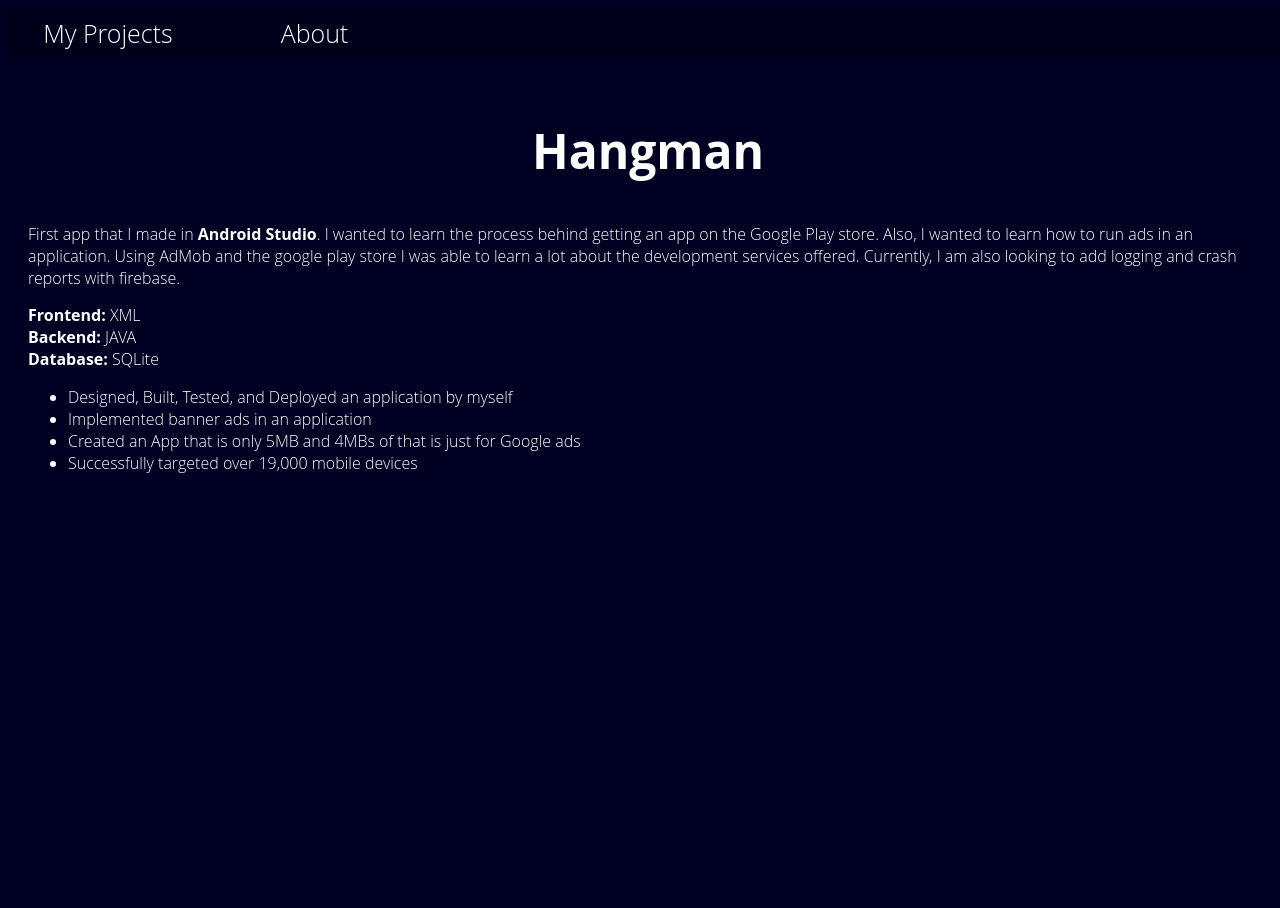
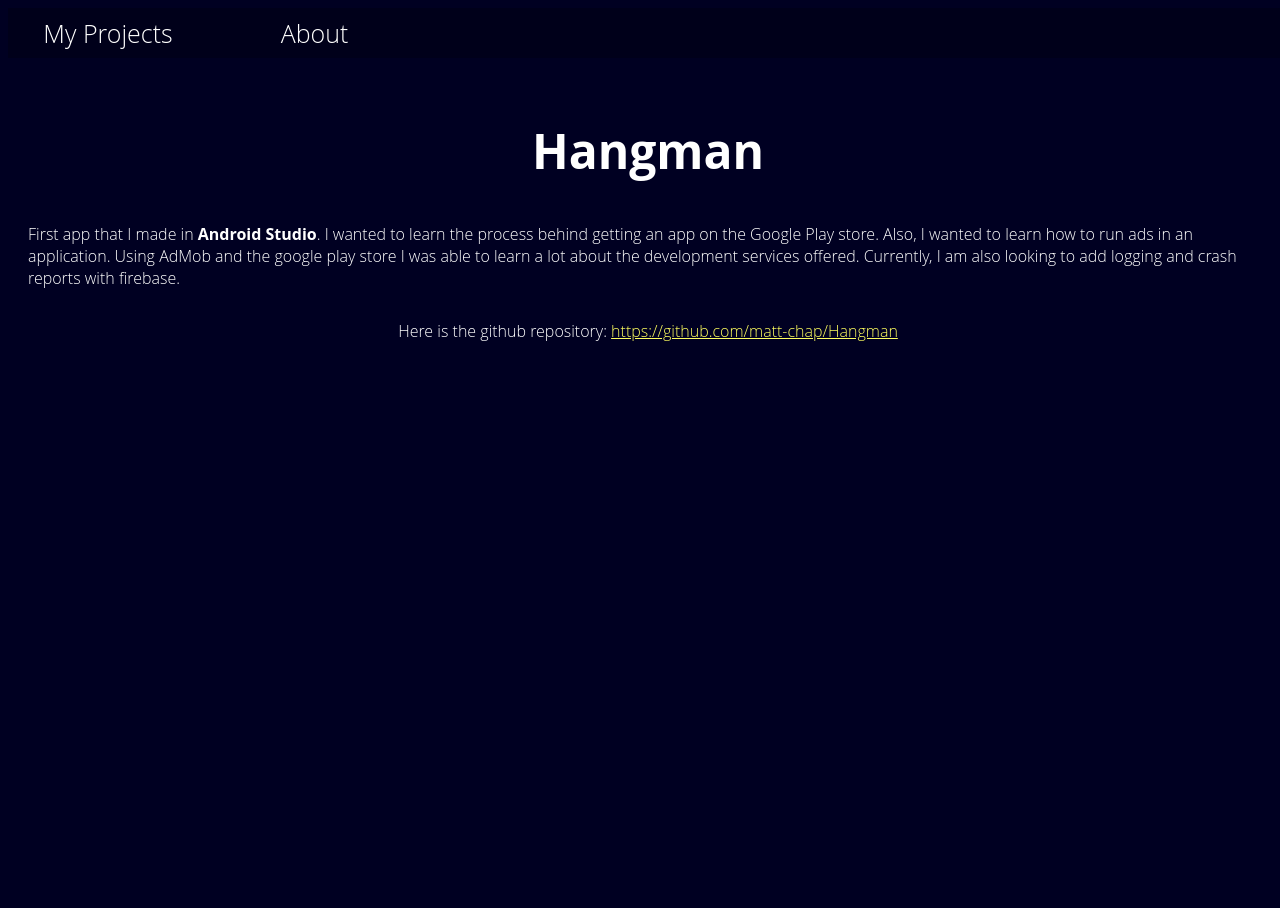
Before and after one commit to matt-chap/matt-chap.github.io, a Jekyll site: the page built from hangman.html, in a window 1280 px wide. Built offline with Jekyll 4.4.1, drawn with Linux system fonts in a browser that asks for light colours.

Commit message:
Hangman github link

```diff
--- a/_sass/main.scss
+++ b/_sass/main.scss
@@ -65,3 +65,15 @@
   text-align: center;
   width: 50px;
 }
+
+a {
+  color: #FFFF5F;
+}
+
+a::before{
+  color: #FFFF5F;
+}
+
+a::after{
+  color: #C1C181;
+}
--- a/hangman.html
+++ b/hangman.html
@@ -13,20 +13,8 @@
             Using AdMob and the google play store I was able to learn a lot about the development services offered.
             Currently, I am also looking to add logging and crash reports with firebase.
         </p>
-        <p class="about-paragraph">
-            <b>Frontend:</b> XML
+        <p>
+            Here is the github repository: <a href="https://github.com/matt-chap/Hangman" target="blank">https://github.com/matt-chap/Hangman</a>
         </p>
-        <p class="about-paragraph">
-            <b>Backend:</b> JAVA
-        </p>
-        <p class="about-paragraph">
-            <b>Database:</b> SQLite
-        </p>
-        <ul style="width: auto; text-align: left;">
-            <li>Designed, Built, Tested, and Deployed an application by myself</li>
-            <li>Implemented banner ads in an application</li>
-            <li>Created an App that is only 5MB and 4MBs of that is just for Google ads</li>
-            <li>Successfully targeted over 19,000 mobile devices</li>
-        </ul>
     </div>
 </div>
```
Also changed, not shown: wordpress.html (+0 -8 lines), 4 other files.
